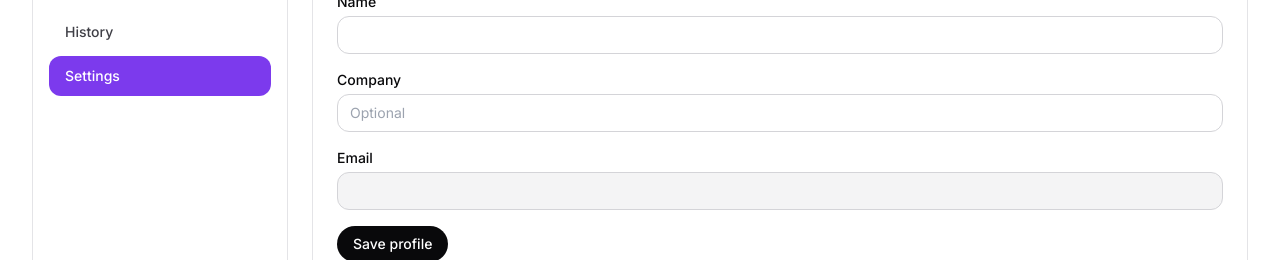
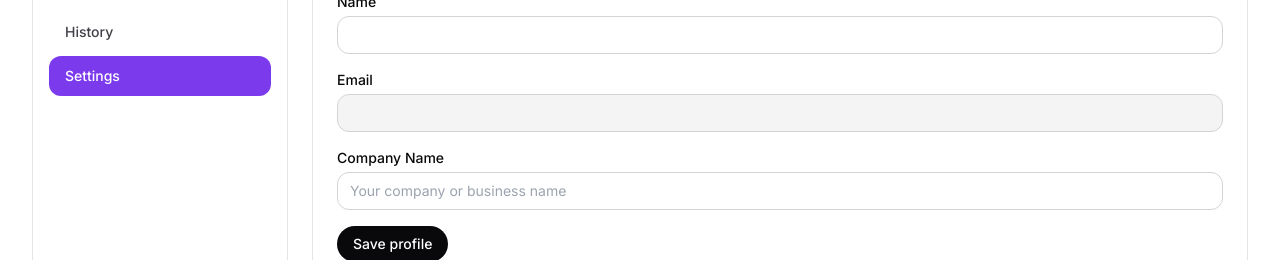
Before and after one commit to serteri/SaaS_Business, a Next.js app: page /dashboard/settings in a window 1280 px wide. Shown: the part 242-502 px from the top of the page. Built offline with nearby package versions, Linux system fonts and the light colour scheme; no server answers; the database is empty; sample sign-in values are in the browser's storage.

Commit message:
Move profile API to /api/user/profile and update signature fallback

```diff
--- a/app/api/profile/route.ts
+++ b/app/api/user/profile/route.ts
@@ -49,7 +49,7 @@ export async function PATCH(request: Request) {
         name: parsed.data.name,
         company: parsed.data.company || null,
       },
-      select: { name: true, email: true, company: true },
+      select: { id: true, name: true, email: true, company: true },
     });
 
     return NextResponse.json({ user: updated });
--- a/app/dashboard/settings/page.tsx
+++ b/app/dashboard/settings/page.tsx
@@ -66,7 +66,7 @@ export default function SettingsPage() {
   useEffect(() => {
     async function fetchProfile() {
       try {
-        const response = await fetch("/api/profile");
+        const response = await fetch("/api/user/profile");
         const data = (await response.json()) as { error?: string; user?: { name: string | null; email: string | null; company: string | null } };
         if (!response.ok) {
           throw new Error(data.error ?? "Unable to load profile.");
@@ -90,7 +90,7 @@ export default function SettingsPage() {
     setSavingProfile(true);
 
     try {
-      const response = await fetch("/api/profile", {
+      const response = await fetch("/api/user/profile", {
         method: "PATCH",
         headers: { "Content-Type": "application/json" },
         body: JSON.stringify({
@@ -148,20 +148,20 @@ export default function SettingsPage() {
             />
           </div>
           <div>
-            <label className="mb-1 block text-sm font-medium">Company</label>
-            <input
-              value={profile.company}
-              onChange={(event) => setProfile((prev) => ({ ...prev, company: event.target.value }))}
-              placeholder="Optional"
-              className="w-full rounded-xl border border-zinc-300 bg-transparent px-3 py-2 text-sm dark:border-zinc-700"
-            />
-          </div>
-          <div>
             <label className="mb-1 block text-sm font-medium">Email</label>
             <input
               value={profile.email}
               disabled
               className="w-full rounded-xl border border-zinc-300 bg-zinc-100 px-3 py-2 text-sm text-zinc-600 dark:border-zinc-700 dark:bg-zinc-800 dark:text-zinc-300"
+            />
+          </div>
+          <div>
+            <label className="mb-1 block text-sm font-medium">Company Name</label>
+            <input
+              value={profile.company}
+              onChange={(event) => setProfile((prev) => ({ ...prev, company: event.target.value }))}
+              placeholder="Your company or business name"
+              className="w-full rounded-xl border border-zinc-300 bg-transparent px-3 py-2 text-sm dark:border-zinc-700"
             />
           </div>
           <button
--- a/lib/reminders.ts
+++ b/lib/reminders.ts
@@ -16,7 +16,7 @@ type ReminderInput = {
   reminderNumber: string;
   tone: ReminderTone;
   userName: string;
-  userCompany: string;
+  userCompany?: string;
 };
 
 type GeneratedReminderEmail = {
@@ -160,7 +160,7 @@ export async function sendInvoiceReminder(params: { invoice: InvoiceWithLogs; fo
   const reminderNumber = scheduleEntry?.reminderNumber ?? getReminderNumberLabel(Math.max(0, invoice.remindersSent));
   const tone = manualTone ?? getToneForDaysOffset(daysOffset);
   const userName = invoice.user.name?.trim() || "Accounts Team";
-  const userCompany = invoice.user.company?.trim() || userName;
+  const userCompany = invoice.user.company?.trim() || "";
 
   try {
     const generated = await generateReminderEmail({
```
